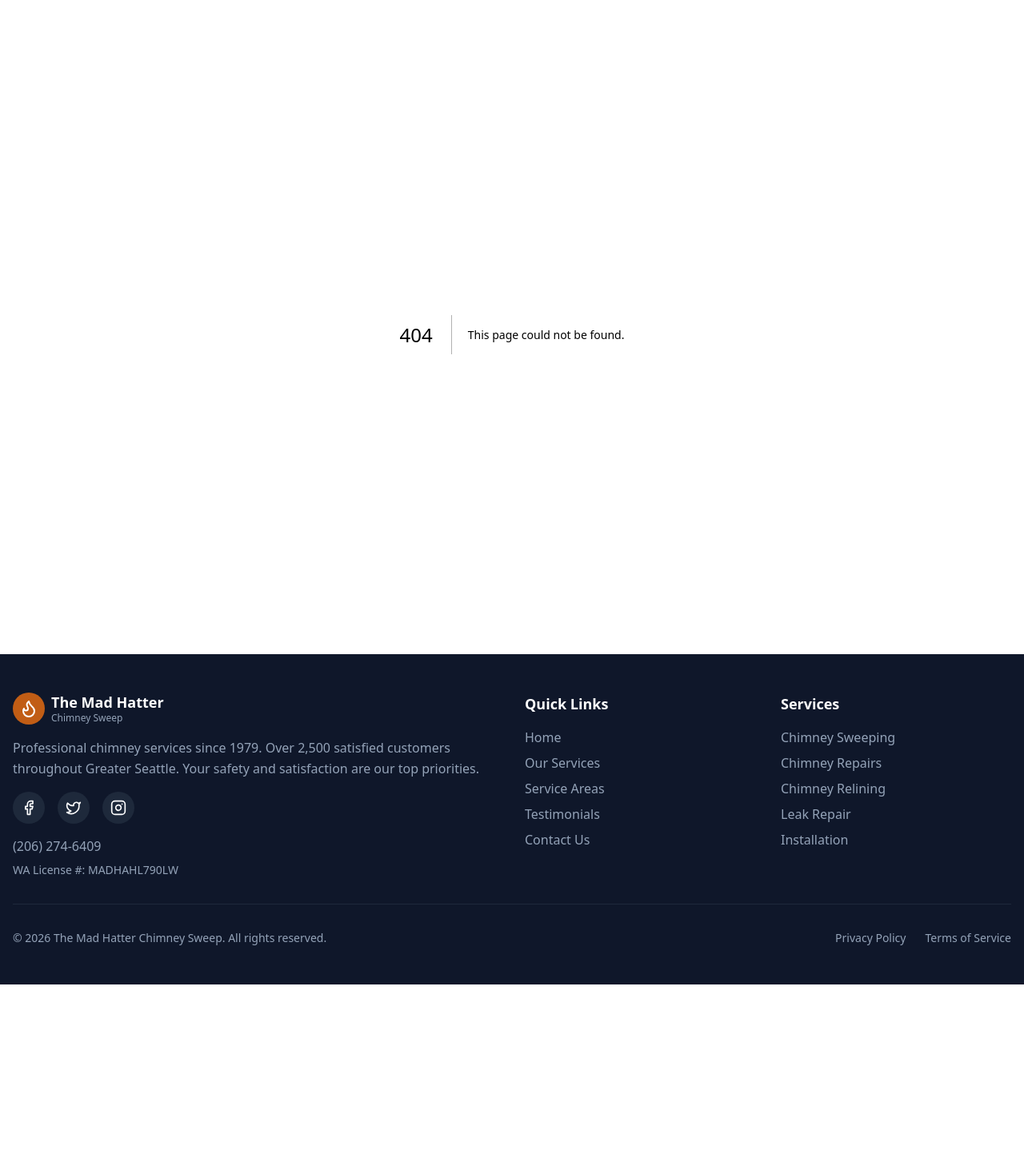
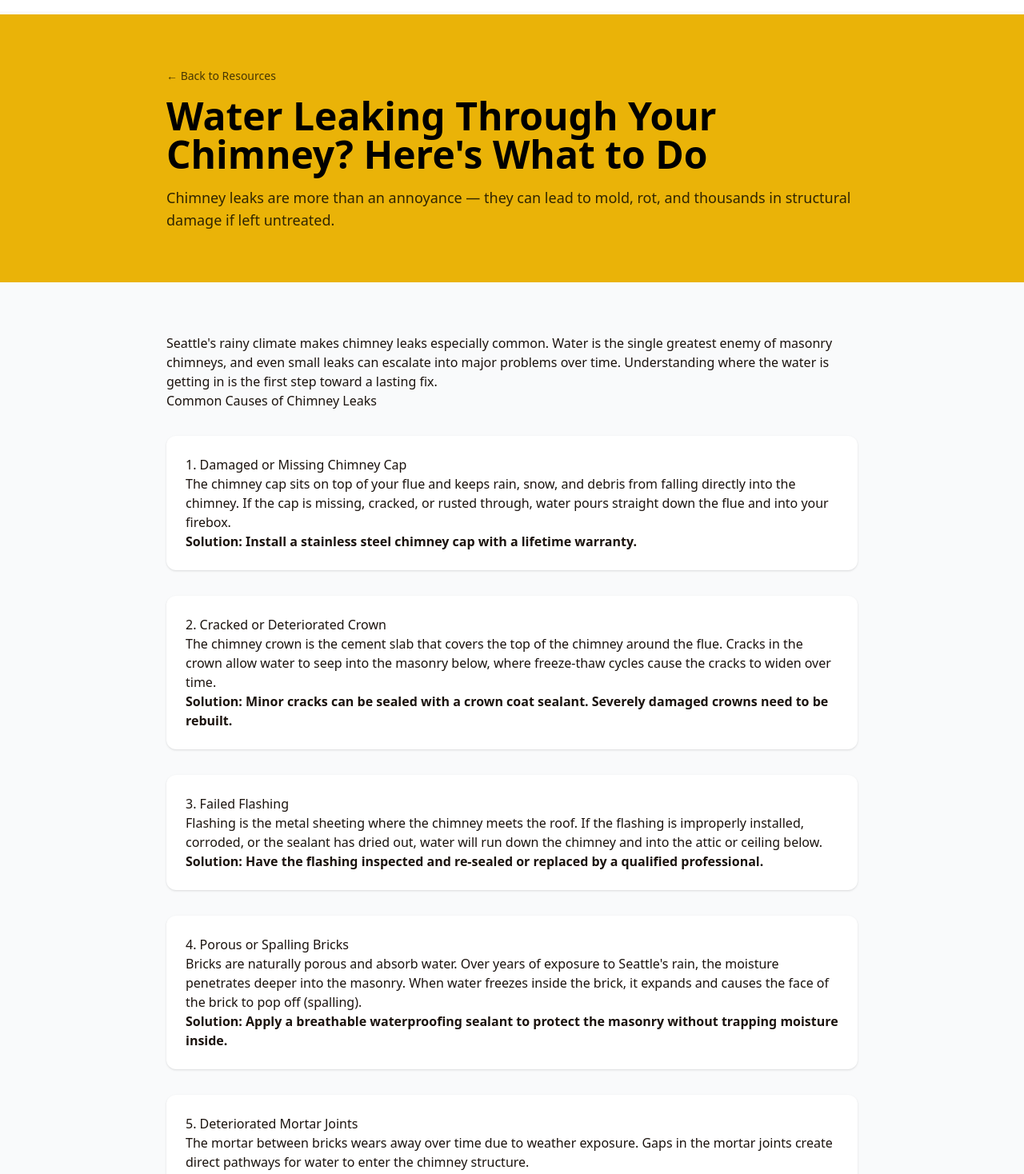
Before and after one commit to jaystonez/mad-hatter-chimney-sweep, a Next.js app: page /resources/water-leaking-through-chimney in a window 1280 px wide. Before the commit this address had no page. Shown: the part 62-1530 px from the top of the page at 80% size. Before the commit the page ends 1293 px from the top, so only its background shows below. Built offline with nearby package versions, Linux system fonts and the light colour scheme; a web font is replaced by a local one.

Commit message:
Add Water Leaking Through Chimney informational page
This page provides information on the causes and solutions for water leaking through chimneys, including common issues and signs of damage. It also emphasizes the importance of quick action and offers a call to action for inspections.

```diff
--- /dev/null
+++ b/app/resources/water-leaking-through-chimney/page.tsx
@@ -0,0 +1,171 @@
+import type { Metadata } from "next";
+import Link from "next/link";
+
+export const metadata: Metadata = {
+  title: "Water Leaking Through Chimney? Causes & Solutions | Mad Hatter Chimney Sweep",
+  description:
+    "Water leaking through your chimney can cause serious structural damage. Learn the common causes of chimney leaks and how to stop them before costly repairs.",
+  openGraph: {
+    title: "Water Leaking Through Chimney? Causes & Solutions | Mad Hatter Chimney Sweep",
+    description:
+      "Water leaking through your chimney can cause serious structural damage. Learn the common causes and how to stop them.",
+    url: "https://www.themadhatterchimneysweep.com/resources/water-leaking-through-chimney",
+    type: "article",
+  },
+};
+
+export default function WaterLeakingThroughChimneyPage() {
+  return (
+    <main className="bg-gray-50">
+      {/* Hero */}
+      <section className="bg-yellow-500 py-16">
+        <div className="max-w-4xl mx-auto px-4">
+          <Link
+            href="/resources"
+            className="text-black/70 hover:text-black text-sm font-medium mb-4 inline-block"
+          >
+            &larr; Back to Resources
+          </Link>
+          <h1 className="text-4xl md:text-5xl font-bold text-black mb-4">
+            Water Leaking Through Your Chimney? Here&apos;s What to Do
+          </h1>
+          <p className="text-black/80 text-lg">
+            Chimney leaks are more than an annoyance &mdash; they can lead to
+            mold, rot, and thousands in structural damage if left untreated.
+          </p>
+        </div>
+      </section>
+
+      {/* Content */}
+      <article className="max-w-4xl mx-auto px-4 py-16 prose prose-lg">
+        <p>
+          Seattle&apos;s rainy climate makes chimney leaks especially common. Water
+          is the single greatest enemy of masonry chimneys, and even small leaks
+          can escalate into major problems over time. Understanding where the
+          water is getting in is the first step toward a lasting fix.
+        </p>
+
+        <h2>Common Causes of Chimney Leaks</h2>
+
+        <div className="bg-white rounded-xl shadow p-6 my-8">
+          <h3 className="mt-0">1. Damaged or Missing Chimney Cap</h3>
+          <p>
+            The chimney cap sits on top of your flue and keeps rain, snow, and
+            debris from falling directly into the chimney. If the cap is
+            missing, cracked, or rusted through, water pours straight down the
+            flue and into your firebox.
+          </p>
+          <p className="font-semibold">Solution: Install a stainless steel chimney cap with a lifetime warranty.</p>
+        </div>
+
+        <div className="bg-white rounded-xl shadow p-6 my-8">
+          <h3 className="mt-0">2. Cracked or Deteriorated Crown</h3>
+          <p>
+            The chimney crown is the cement slab that covers the top of the
+            chimney around the flue. Cracks in the crown allow water to seep
+            into the masonry below, where freeze-thaw cycles cause the cracks
+            to widen over time.
+          </p>
+          <p className="font-semibold">Solution: Minor cracks can be sealed with a crown coat sealant. Severely damaged crowns need to be rebuilt.</p>
+        </div>
+
+        <div className="bg-white rounded-xl shadow p-6 my-8">
+          <h3 className="mt-0">3. Failed Flashing</h3>
+          <p>
+            Flashing is the metal sheeting where the chimney meets the roof. If
+            the flashing is improperly installed, corroded, or the sealant has
+            dried out, water will run down the chimney and into the attic or
+            ceiling below.
+          </p>
+          <p className="font-semibold">Solution: Have the flashing inspected and re-sealed or replaced by a qualified professional.</p>
+        </div>
+
+        <div className="bg-white rounded-xl shadow p-6 my-8">
+          <h3 className="mt-0">4. Porous or Spalling Bricks</h3>
+          <p>
+            Bricks are naturally porous and absorb water. Over years of exposure
+            to Seattle&apos;s rain, the moisture penetrates deeper into the
+            masonry. When water freezes inside the brick, it expands and causes
+            the face of the brick to pop off (spalling).
+          </p>
+          <p className="font-semibold">Solution: Apply a breathable waterproofing sealant to protect the masonry without trapping moisture inside.</p>
+        </div>
+
+        <div className="bg-white rounded-xl shadow p-6 my-8">
+          <h3 className="mt-0">5. Deteriorated Mortar Joints</h3>
+          <p>
+            The mortar between bricks wears away over time due to weather
+            exposure. Gaps in the mortar joints create direct pathways for water
+            to enter the chimney structure.
+          </p>
+          <p className="font-semibold">Solution: Tuckpointing (grinding out old mortar and replacing it with fresh mortar) restores the waterproof barrier.</p>
+        </div>
+
+        <div className="bg-white rounded-xl shadow p-6 my-8">
+          <h3 className="mt-0">6. Condensation Inside the Flue</h3>
+          <p>
+            Gas appliances produce significant moisture as a byproduct of
+            combustion. Without a properly lined flue, this moisture condenses
+            on the cold chimney walls and drips down, mimicking a leak.
+          </p>
+          <p className="font-semibold">Solution: Install an appropriately sized flue liner for your heating appliance.</p>
+        </div>
+
+        <h2>Signs of Chimney Water Damage</h2>
+        <ul>
+          <li>Water stains on the ceiling or walls near the chimney</li>
+          <li>Damp or musty smell coming from the fireplace</li>
+          <li>White staining (efflorescence) on the exterior bricks</li>
+          <li>Rust on the damper or firebox</li>
+          <li>Peeling wallpaper or bubbling paint near the chimney</li>
+          <li>Crumbling mortar or spalling bricks on the exterior</li>
+          <li>Water pooling in the firebox after rain</li>
+        </ul>
+
+        <h2>Why Quick Action Matters</h2>
+        <p>
+          Water damage is progressive. What starts as a small leak can
+          lead to:
+        </p>
+        <ul>
+          <li>Mold growth inside walls and the chimney structure</li>
+          <li>Rotted wood framing around the chimney chase</li>
+          <li>Collapsed flue liner tiles</li>
+          <li>Structural deterioration requiring a full chimney rebuild</li>
+        </ul>
+        <p>
+          A professional inspection can catch these issues early when repairs
+          are still affordable.
+        </p>
+
+        <div className="bg-blue-50 border-l-4 border-blue-500 p-6 rounded-r-xl my-8">
+          <h3 className="mt-0 text-blue-800">Seattle Climate Tip</h3>
+          <p className="mb-0 text-blue-900">
+            With over 150 rainy days per year, Seattle chimneys take a beating.
+            We recommend an annual waterproofing treatment and inspection before
+            the fall rainy season begins.
+          </p>
+        </div>
+      </article>
+
+      {/* CTA */}
+      <section className="bg-gray-900 text-white py-16">
+        <div className="max-w-4xl mx-auto px-4 text-center">
+          <h2 className="text-3xl font-bold mb-4">
+            Stop the Leak Before It Gets Worse
+          </h2>
+          <p className="text-gray-300 mb-8 text-lg">
+            Our technicians will find the source of your chimney leak and
+            provide a lasting repair to protect your home.
+          </p>
+          <Link
+            href="/contact"
+            className="bg-yellow-500 text-black font-bold px-8 py-4 rounded-lg text-lg hover:bg-yellow-400 transition inline-block"
+          >
+            Schedule a Leak Inspection &mdash; (206) 555-0123
+          </Link>
+        </div>
+      </section>
+    </main>
+  );
+}
```
